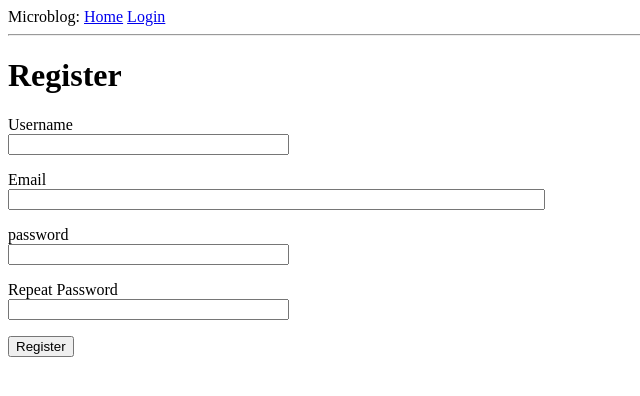
After one commit to yxxxs/microblog, a Flask app: page /register in a window 1280 px wide. The commit adds this page. Shown: the top 396 px of the page, without its empty margins (0-640 px from the left). Run offline with Flask 2, Linux system fonts and the light colour scheme.

```diff
--- a/app/__init__.py
+++ b/app/__init__.py
@@ -2,10 +2,13 @@ from flask import Flask
 from config import Config
 from flask_sqlalchemy import SQLAlchemy
 from flask_migrate import Migrate
+from flask_login import LoginManager
 
 app = Flask(__name__)
 app.config.from_object(Config)
 db = SQLAlchemy(app)
 migrate = Migrate(app, db)
+login = LoginManager(app)
+login.login_view = 'login'
 
 from app import routes, models
--- a/app/routes.py
+++ b/app/routes.py
@@ -1,25 +1,93 @@
-from flask import render_template, redirect, url_for
-from app import app
-from forms import LoginForm
+from datetime import datetime
+from flask import render_template, flash, redirect, url_for, request
+from flask_login import login_user, logout_user, current_user, login_required
+from werkzeug.urls import url_parse
+from app import app, db
+from forms import LoginForm, RegistrationForm, EditProfileForm
+from app.models import User
+
+
 
 @app.route('/')
 @app.route('/index')
+@login_required
 def index():
-    user = {'username': 'yxxxs'}
     posts = [
-        {'author': {'username': 'Zhoujie'},
-         'body': 'where r u'},
+        {'author': {'username': 'Zhoujie'}, 'body': 'where r u'},
 
-        {'author': {'username': 'Xiaobao'},
-         'body': 'da xue lu'}
+        {'author': {'username': 'Xiaobao'}, 'body': 'da xue lu'}
     ]
 
-    return render_template('index.html', title = 'home', user = user, posts = posts)
+    return render_template('index.html', title='home', posts=posts)
 
 
-@app.route('/login', methods = ['get', 'post'])
+@app.route('/login', methods=['GET', 'POST'])
 def login():
+    if current_user.is_authenticated:
+        return redirect(url_for('index'))
     form = LoginForm()
     if form.validate_on_submit():
+        user = User.query.filter_by(username=form.username.data).first()
+        if user is None or not user.check_password(form.password.data):
+            flash('invalid username or password')
+            return redirect(url_for('login'))
+        login_user(user, remember=form.remember_me.data)
+        next_page = request.args.get('next')
+        if not next_page or url_parse(next_page).decode_netloc != '':
+            next_page = url_for('index')
+        return redirect(next_page)
+    return render_template('login.html', title='sign in', form=form)
+
+
+@app.route('/logout')
+def logout():
+    logout_user()
+    return redirect(url_for('index'))
+
+
+@app.route('/register', methods=['GET', 'POST'])
+def register():
+    if current_user.is_authenticated:
         return redirect(url_for('index'))
-    return render_template('login.html', title = 'sign in', form = form)
+    form = RegistrationForm()
+    if form.validate_on_submit():
+        user = User(username=form.username.data, email=form.email.data)
+        user.set_password(form.password.data)
+        db.session.add(user)
+        db.session.commit()
+        flash('congratulations, you are now a registered user')
+        return redirect(url_for('login'))
+    return render_template('register.html', title='register', form=form)
+
+
+@app.route('/user/<username>')
+@login_required
+def user(username):
+    user = User.query.filter_by(username=username).first_or_404()
+    posts = [
+        {'author': user, 'body': 'test post 1'},
+        {'author': user, 'body': 'test post 2'}
+    ]
+    return render_template('user.html', user=user, posts=posts)
+
+@app.before_request
+def befor_request():
+    if current_user.is_authenticated:
+        current_user.last_seen = datetime.now()
+        db.session.commit()
+
+
+@app.route('/edit_profile', methods=['GET', 'POST'])
+@login_required
+def edit_profile():
+    form = EditProfileForm()
+    if form.validate_on_submit():
+        current_user.username = form.username.data
+        current_user.about_me = form.about_me.data
+        db.session.commit()
+        flash('your change have been saved')
+        return redirect(url_for('edit_profile'))
+    elif request.method == 'GET':
+        form.username.data = current_user.username
+        form.about_me.data = current_user.about_me
+    return render_template('edit_profile.html', title='Edit profile', form=form)
--- /dev/null
+++ b/app/templates/_post.html
@@ -0,0 +1,6 @@
+<table>
+    <tr valign="top">
+        <td><img src="{{ post.author.avatar(36) }}"></td>
+        <td><b>{{ post.author.username }} says: </b> {{ post.body }}</td>
+    </tr>
+</table>
--- a/app/templates/base.html
+++ b/app/templates/base.html
@@ -8,11 +8,26 @@
     <title>Welcome to Microblog!</title>
     {% endif %}
 </head>
-    <div>Microblog:
+    <div>
+        Microblog:
         <a href="{{ url_for('index') }}">Home</a>
+        {% if current_user.is_anonymous %}
         <a href="{{ url_for('login') }}">Login</a>
+        {% else %}
+        <a href="{{ url_for('logout') }}">Logout</a>
+        <a href="{{ url_for('user', username=current_user.username) }}">Profile</a>
+        {% endif %}
     </div>
     <hr>
+    {% with messages = get_flashed_messages() %}
+    {% if messages %}
+    <ul>
+        {% for message in messages %}
+        <li>{{ message }}</li>
+        {% endfor %}
+    </ul>
+    {% endif %}
+    {% endwith %}
     {% block content %}{% endblock %}
 <body>
 
--- a/app/templates/index.html
+++ b/app/templates/index.html
@@ -1,7 +1,7 @@
 {% extends "base.html" %}
 
 {% block content %}
-    <h1>hello, {{ user.username }}</h1>
+    <h1>hello, {{ current_user.username }}</h1>
     {% for post in posts %}
     <div><p><b>{{ post.author.username}} says:  </b>{{ post.body }}</p></div>
     {% endfor %}
--- a/app/templates/login.html
+++ b/app/templates/login.html
@@ -17,4 +17,5 @@
         <p>{{ form.remember_me() }}{{ form.remember_me.label }}</p>
         <p>{{ form.submit() }}</p>
     </form>
+    <p>New User? <a href="{{ url_for('register') }}">Click to Register!</a></p>
 {% endblock %}
--- /dev/null
+++ b/app/templates/register.html
@@ -0,0 +1,37 @@
+{% extends "base.html" %}
+
+{% block content %}
+    <h1>Register</h1>
+    <form action="" method="post">
+        {{ form.hidden_tag() }}
+        <p>
+            {{ form.username.label }}<br>
+            {{ form.username(size=32) }}<br>
+            {% for error in form.username.errors %}
+            <span style="color: red">[{{ error }}]</span>
+            {% endfor %}
+        </p>
+        <p>
+            {{ form.email.label }}<br>
+            {{ form.email(size=64) }}<br>
+            {% for error in form.email.errors %}
+            <span style="color: red;">[{{ error }}]</span>
+            {% endfor %}
+        </p>
+        <p>
+            {{ form.password.label }}<br>
+            {{ form.password(size=32) }}<br>
+            {% for error in form.password.errors %}
+            <span style="color: red;">[{{ error }}]</span>
+            {% endfor %}
+        </p>
+        <p>
+            {{ form.password2.label }}<br>
+            {{ form.password2(size=32) }}<br>
+            {% for error in form.password2.errors %}
+            <span style="color: red;">[{{ error }}]</span>
+            {% endfor %}
+        </p>
+        <p>{{ form.submit() }}</p>
+    </form>
+{% endblock %}
--- a/forms.py
+++ b/forms.py
@@ -1,9 +1,34 @@
 from flask_wtf import FlaskForm
-from wtforms import StringField, PasswordField, BooleanField, SubmitField
-from wtforms.validators import DataRequired
+from wtforms import StringField, PasswordField, BooleanField, SubmitField, TextAreaField
+from wtforms.validators import DataRequired, Email, EqualTo, ValidationError, Length
+from app.models import User
 
 class LoginForm(FlaskForm):
     username = StringField('USERNAME', validators=[DataRequired()])
     password = PasswordField('PASSWORD', validators=[DataRequired()])
     remember_me = BooleanField('REMEMBER ME')
     submit = SubmitField('SIGH IN')
+
+
+class RegistrationForm(FlaskForm):
+    username = StringField('Username', validators=[DataRequired()])
+    email = StringField('Email', validators=[DataRequired(), Email()])
+    password = PasswordField('password', validators=[DataRequired()])
+    password2 = PasswordField('Repeat Password', validators=[DataRequired(), EqualTo('password')])
+    submit = SubmitField('Register')
+
+    def validate_username(self, username):
+        user = User.query.filter_by(username=username.data).first()
+        if user is not None:
+            raise ValidationError('please use different username')
+
+    def validate_email(self, email):
+        user = User.query.filter_by(email=email.data).first()
+        if user is not None:
+            raise ValidationError('please use different email')
+
+
+class EditProfileForm(FlaskForm):
+    username = StringField('Username', validators=[DataRequired()])
+    about_me = TextAreaField('About me', validators=[Length(min=0, max=140)])
+    submit = SubmitField('submit')
```
Also changed, not shown: app/models.py (+25 -2 lines), app/templates/edit_profile.html (added, +23 -0 lines), app/templates/user.html (added, +21 -0 lines), migrations/versions/703a831cd1fe_new_fields_user.py (added, +30 -0 lines), app.db.
